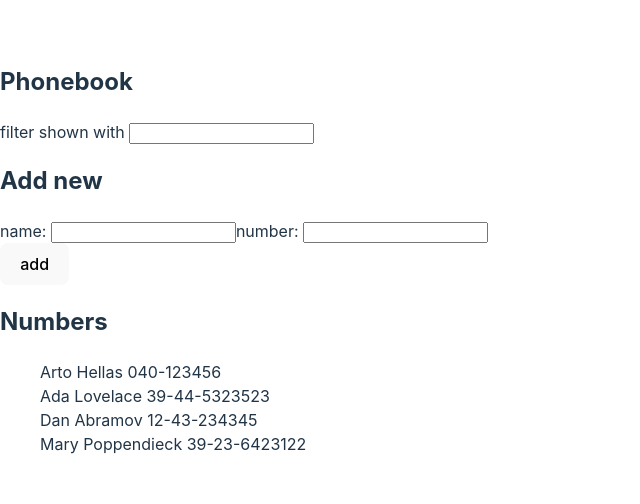
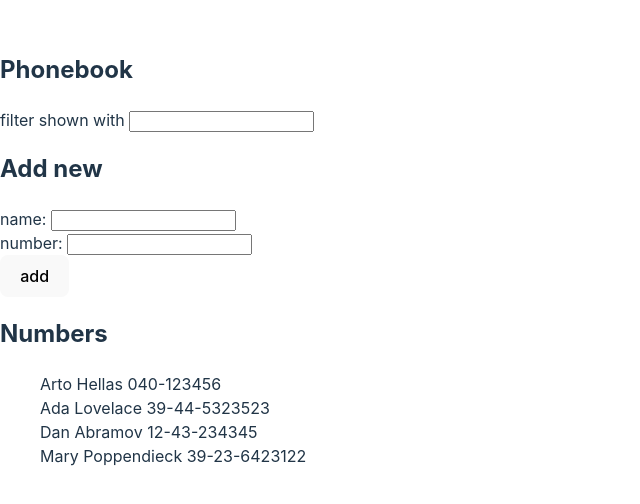
Before and after one commit to lassisav/fso, a React (Vite) app in the folder osa2/puhelinluettelo/: page / in a window 1280 px wide. Shown: the part 142-646 px from the top of the page, without its empty margins (0-640 px from the left). Built offline with nearby package versions, Linux system fonts and the light colour scheme.

Commit message:
Tehtävä 2.10 tehty, uutta henkilö kysyvän lomakkeen eriyttäminen omaksi komponentikseen.

```diff
--- a/osa2/puhelinluettelo/src/App.jsx
+++ b/osa2/puhelinluettelo/src/App.jsx
@@ -1,6 +1,7 @@
 import { useState } from 'react'
 import { personList } from './components/PersonList'
 import Filter from './components/Filter'
+import PersonForm from './components/PersonForm';
 
 const App = () => {
   const [persons, setPersons] = useState([
@@ -52,17 +53,13 @@ const App = () => {
       <h2>Phonebook</h2>
       <Filter value={newFilter} onChange={handleFilterChange} />
       <h2>Add new</h2>
-      <form onSubmit={addContact}>
-        name: <input
-          value={newName}
-          onChange={handleNameChange}
-        />
-        number: <input
-          value={newNumber}
-          onChange={handleNumberChange}
-        />
-        <div><button type="submit">add</button></div>
-      </form>
+      <PersonForm
+        onSubmit={addContact}
+        newName={newName}
+        handleNameChange={handleNameChange}
+        newNumber={newNumber}
+        handleNumberChange={handleNumberChange}
+      />
       <h2>Numbers</h2>
       <ul>
         {newPersonList}
--- /dev/null
+++ b/osa2/puhelinluettelo/src/components/PersonForm.jsx
@@ -0,0 +1,17 @@
+import React from 'react';
+
+const PersonForm = ({ onSubmit, newName, handleNameChange, newNumber, handleNumberChange }) => (
+  <form onSubmit={onSubmit}>
+    <div>
+      name: <input value={newName} onChange={handleNameChange} />
+    </div>
+    <div>
+      number: <input value={newNumber} onChange={handleNumberChange} />
+    </div>
+    <div>
+      <button type="submit">add</button>
+    </div>
+  </form>
+);
+
+export default PersonForm;
```
